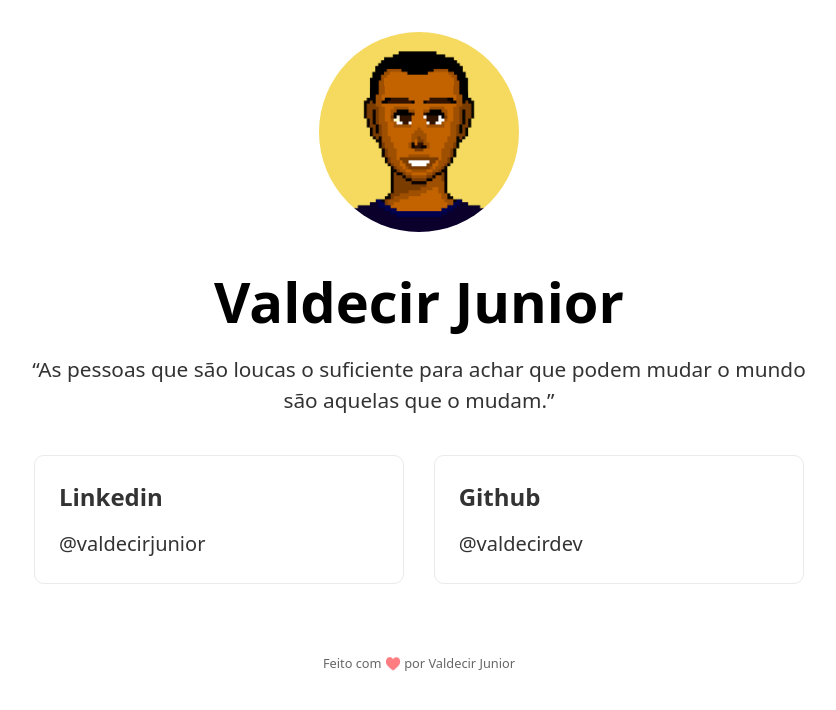
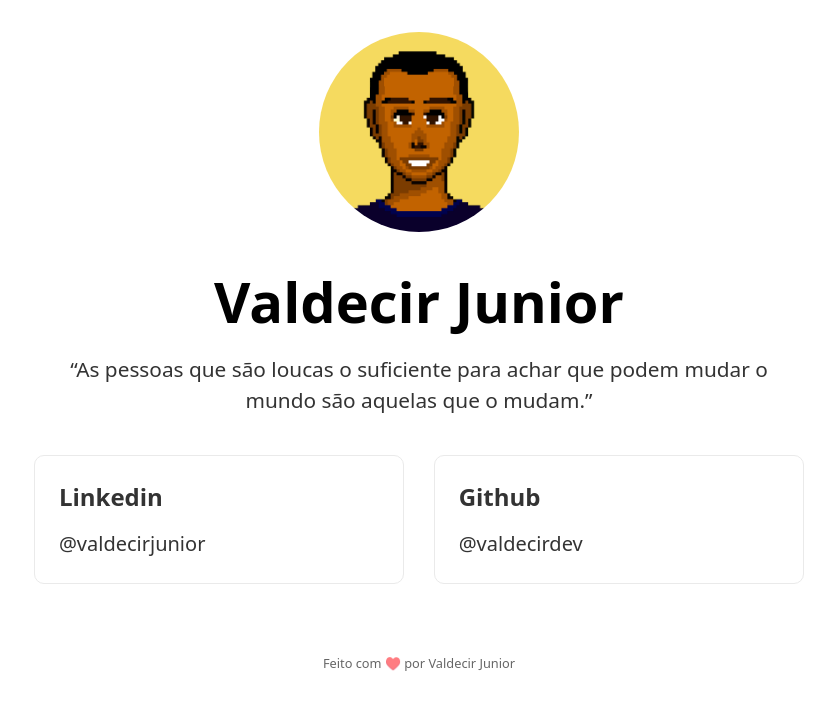
Before and after one commit to valdecirdev/valdecirdev.github.io, a plain HTML site: page index.html in a window 1280 px wide. Shown: the whole page, without its empty margins (221-1057 px from the left). Drawn offline with Linux system fonts and the light colour scheme.

Commit message:
Update styles.css

```diff
--- a/css/styles.css
+++ b/css/styles.css
@@ -6,6 +6,9 @@ main {
     max-width: 800px;
     margin: 0 auto;
     text-align: center;
+}
+main > .hello {
+    padding: 0 20px;
 }
 main > .hello > img {
     width: 200px;
```
